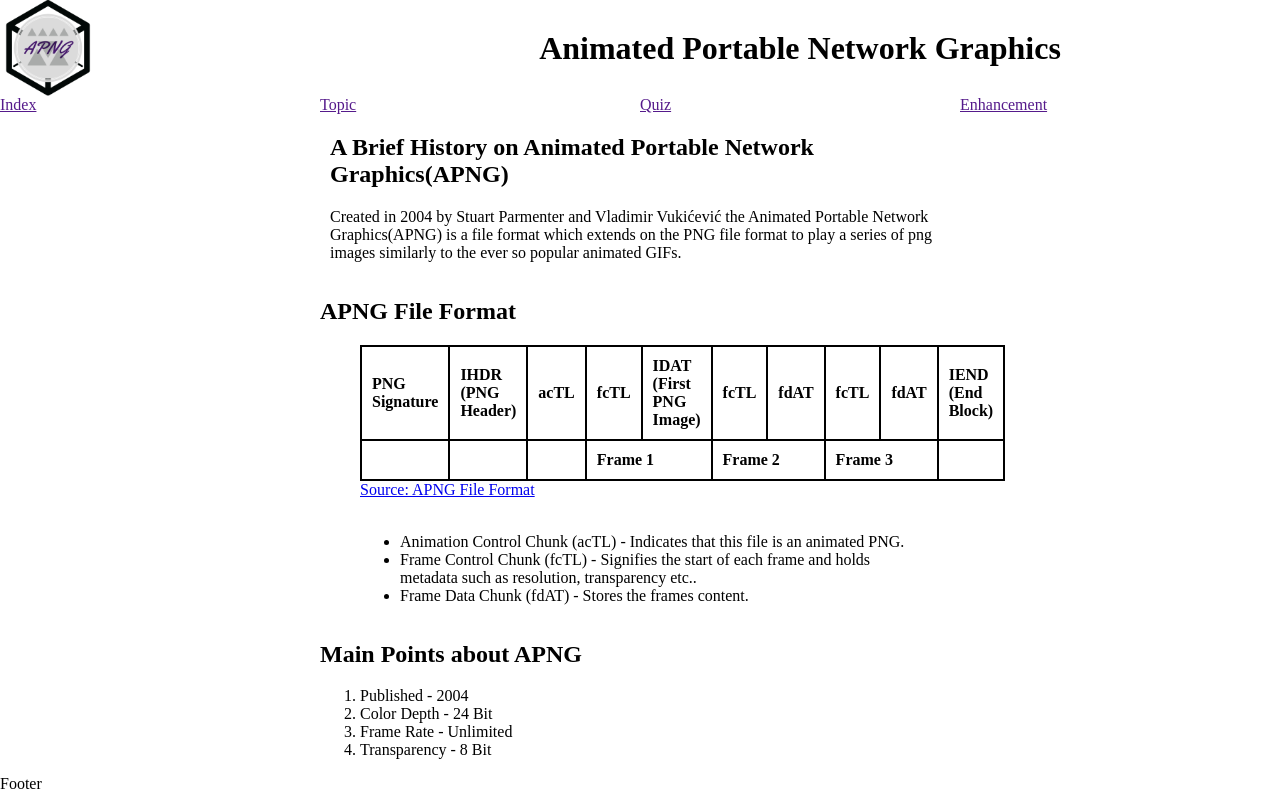
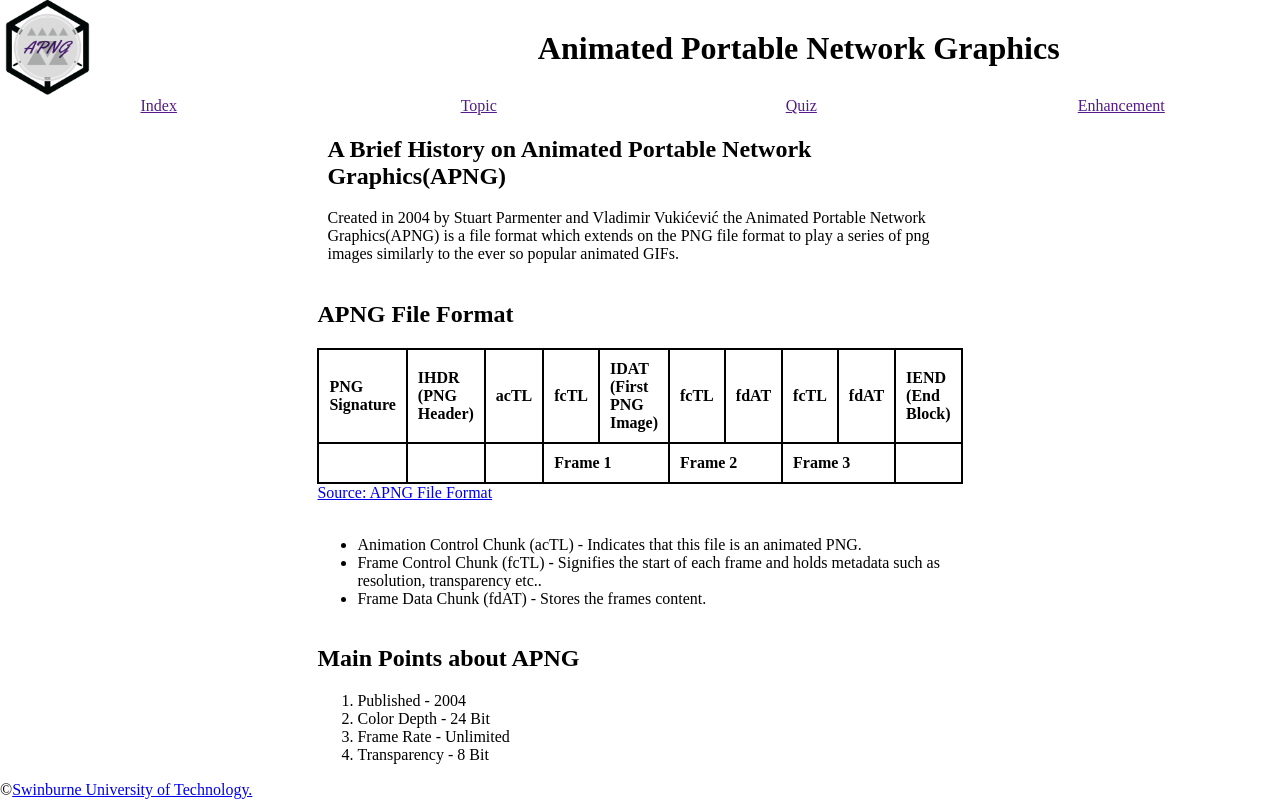
Before and after one commit to TharinS/EN-Four-Oh-Nine, a PHP site: page /html/topic.html in a window 1280 px wide. Run offline with PHP 8.4, Linux system fonts and the light colour scheme.

Commit message:
minor adjustments

```diff
--- a/html/topic.html
+++ b/html/topic.html
@@ -30,7 +30,6 @@
         </section>
         <section class="grid-item6">
             <h2>APNG File Format</h2>
-            <figure>
             <table class="table-border">
                 <tr>
                     <td class="table-border">PNG Signature</td>
@@ -63,7 +62,7 @@
                 <li>Frame Control Chunk (fcTL) - Signifies the start of each frame and holds metadata such as resolution, transparency etc..</li>
                 <li>Frame Data Chunk (fdAT) - Stores the frames content.</li>
             </ul>
-            </figure>
+
         </section>
         <section class="grid-item7">
             <h2>Main Points about APNG</h2>
@@ -75,7 +74,7 @@
             </ol>
         </section>
         <section class="grid-item8"></section>
-        <footer class="grid-item9">Footer</footer>
+        <footer class="grid-item9">&#169<a href="https://www.swinburne.edu.au">Swinburne University of Technology.</a></footer>
     </main>
 </body>
 
--- a/styles/style.css
+++ b/styles/style.css
@@ -6,7 +6,11 @@ head {
 
 body {
     margin: 0;
-    min-height: 100%;
+    min-height: 100vh;
+}
+
+span {
+    padding-right: 20px;
 }
 
 .table-border {
@@ -17,7 +21,6 @@ body {
 }
 
 .img-settings {
-    width: 100%;
     height: auto;
     max-width: 30%;
 }
@@ -37,6 +40,7 @@ body {
 
 .grid-container {
     display: grid;
+    height: 100vh;
     grid-template-columns: repeat(4, 1fr);
     grid-template-areas: "logo head head head" "button1 button2 button3 button4" "designL content1 content1 designR" "designL content2 content2 designR" "designL content3 content3 designR" "footer footer footer footer";
 }
@@ -52,18 +56,22 @@ body {
 
 .grid-menu-button1 {
     grid-area: button1;
+    margin: auto;
 }
 
 .grid-menu-button2 {
     grid-area: button2;
+    margin: auto;
 }
 
 .grid-menu-button3 {
     grid-area: button3;
+    margin: auto;
 }
 
 .grid-menu-button4 {
     grid-area: button4;
+    margin: auto;
 }
 
 .grid-item4 {
@@ -77,6 +85,7 @@ body {
 
 .grid-item6 {
     grid-area: content2;
+    width: min-content;
 }
 
 .grid-item7 {
```
Lines whose indentation alone changed are shown as unchanged.
